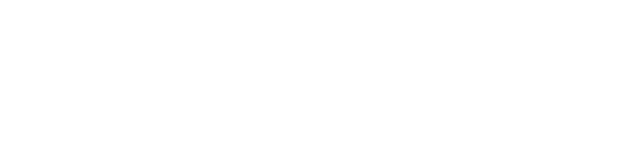
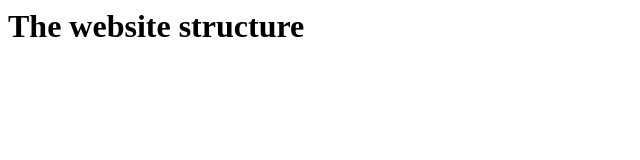
Before and after one commit to FrontEndCooks/exercise, a plain HTML site: page index.html in a window 1280 px wide. Shown: the whole page, without its empty margins (0-640 px from the left). Drawn offline with Linux system fonts and the light colour scheme.

Commit message:
Added a heading to index

```diff
--- a/index.html
+++ b/index.html
@@ -2,6 +2,7 @@
 <html>
   <head></head>
   <body>
+    <h1>The website structure</h1>
 
 
   </body>
```
